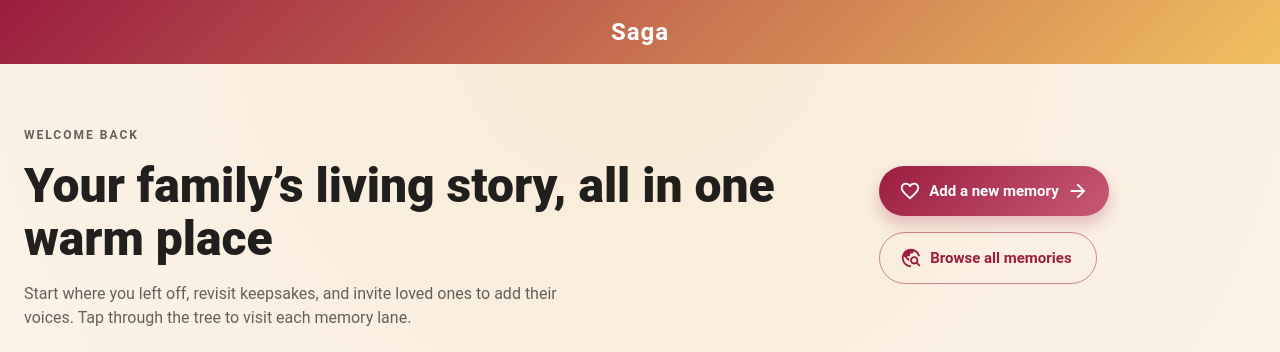
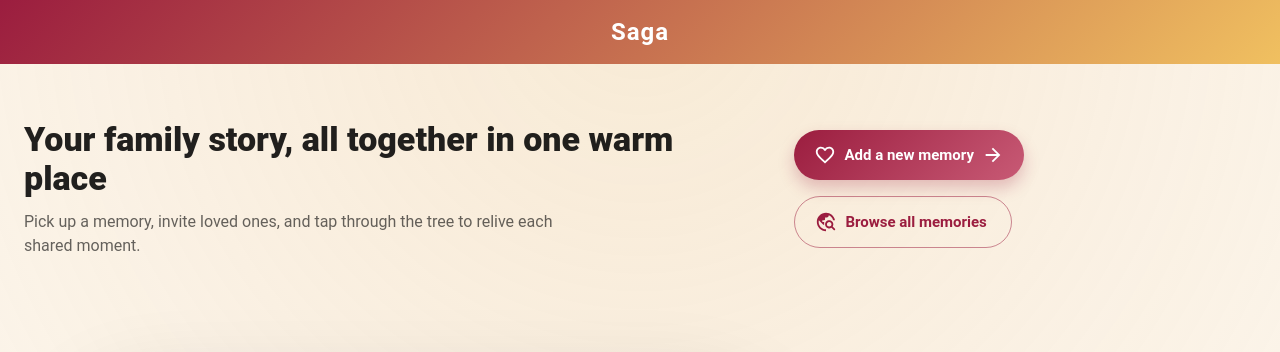
Before and after one commit to aryaabh2/Saga, a React (Vite) app: page / in a window 1280 px wide. Shown: the top 352 px of the page. Built offline with nearby package versions, Linux system fonts and the light colour scheme; grey boxes are pictures that could not be loaded.

Commit message:
Refine home hero copy and tree layout spacing

```diff
--- a/src/components/FamilyTreeCanvas.jsx
+++ b/src/components/FamilyTreeCanvas.jsx
@@ -17,7 +17,9 @@
 
   const maxGeneration = Math.max(...members.map((member) => member.generation ?? 0), 0);
   const verticalMargin = 8; // percentage
+  const horizontalMargin = 10; // percentage
   const verticalRange = 100 - verticalMargin * 2;
+  const horizontalRange = 100 - horizontalMargin * 2;
 
   return members.map((member) => {
     const generation = member.generation ?? 0;
@@ -27,7 +29,8 @@
       .sort((a, b) => (a.name > b.name ? 1 : -1));
     const index = sortedGroup.findIndex((item) => item.id === member.id);
     const denominator = sortedGroup.length + 1;
-    const x = denominator > 0 ? ((index + 1) / denominator) * 100 : 50;
+    const positionInGroup = denominator > 0 ? (index + 1) / denominator : 0.5;
+    const x = horizontalMargin + positionInGroup * horizontalRange;
     const normalizedGeneration = maxGeneration > 0 ? generation / maxGeneration : 0;
     const y = verticalMargin + normalizedGeneration * verticalRange;
 
--- a/src/pages/HomePage.jsx
+++ b/src/pages/HomePage.jsx
@@ -215,15 +215,11 @@
     <Stack spacing={{ xs: 4, md: 6 }}>
       <Stack direction={{ xs: 'column', md: 'row' }} spacing={4} alignItems={{ xs: 'flex-start', md: 'center' }}>
         <Box sx={{ flexGrow: 1 }}>
-          <Typography variant="overline" sx={{ fontWeight: 700, letterSpacing: 2, color: 'text.secondary' }}>
-            Welcome back
+          <Typography variant="h4" sx={{ fontWeight: 800, lineHeight: 1.15 }}>
+            Your family story, all together in one warm place
           </Typography>
-          <Typography variant="h3" sx={{ fontWeight: 800, lineHeight: 1.1, mt: 1 }}>
-            Your family’s living story, all in one warm place
-          </Typography>
-          <Typography variant="body1" color="text.secondary" sx={{ mt: 2, maxWidth: 560 }}>
-            Start where you left off, revisit keepsakes, and invite loved ones to add their voices. Tap through
-            the tree to visit each memory lane.
+          <Typography variant="body1" color="text.secondary" sx={{ mt: 1.5, maxWidth: 540 }}>
+            Pick up a memory, invite loved ones, and tap through the tree to relive each shared moment.
           </Typography>
         </Box>
         <Stack direction="row" spacing={2} flexWrap="wrap" useFlexGap>
```
